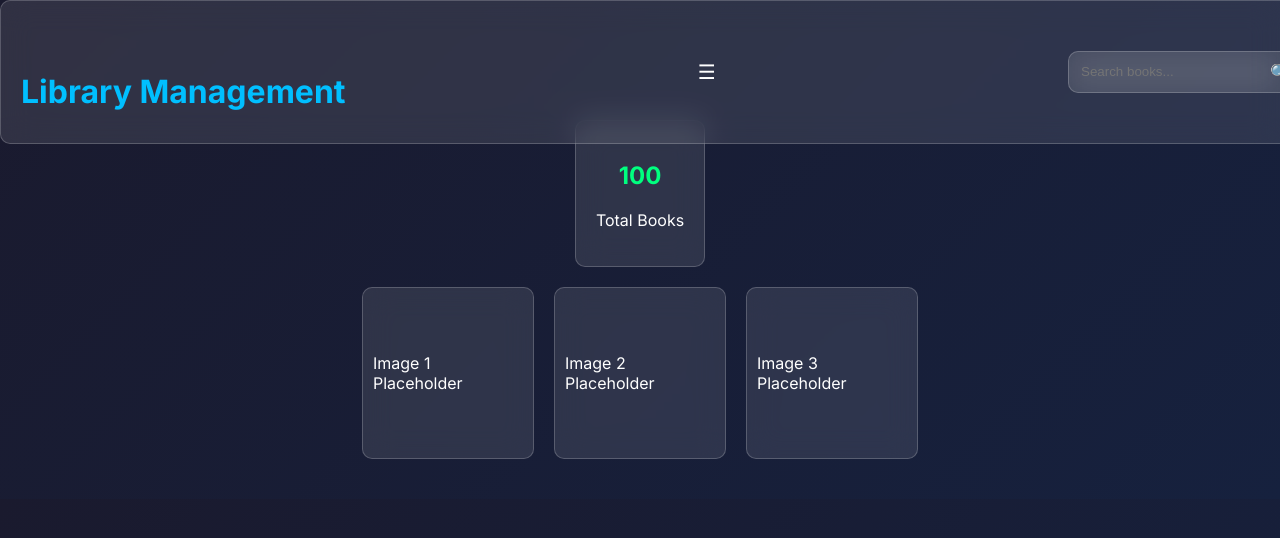
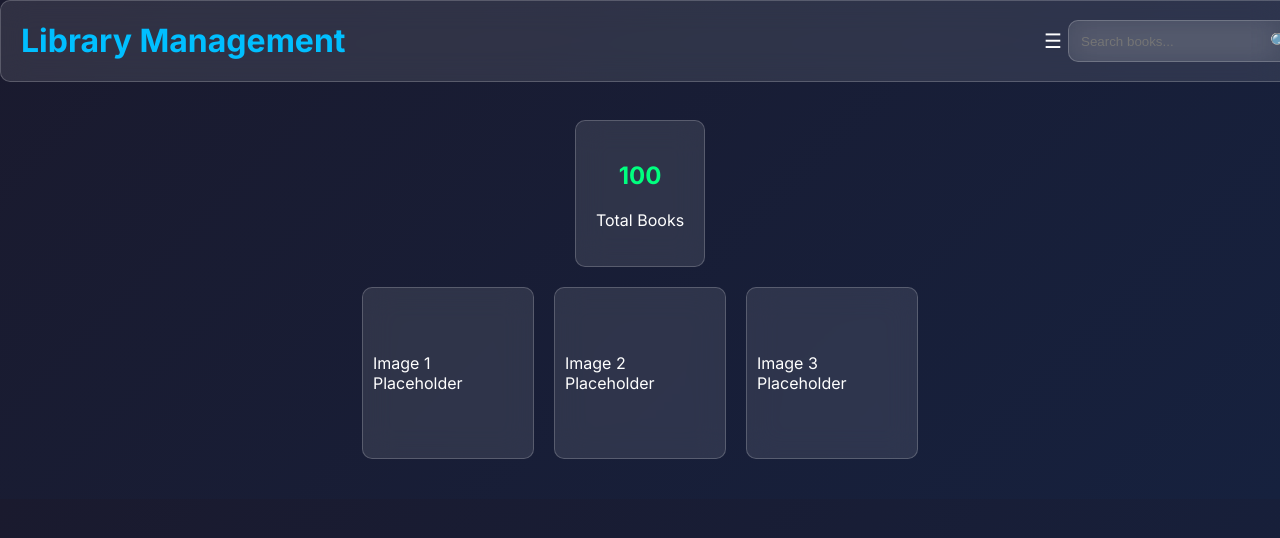
Before and after one commit to kaarthikslab/LMS, a React (Create React App) app: page / in a window 1280 px wide. Shown: the top 538 px of the page. Built offline with nearby package versions, Linux system fonts and the light colour scheme.

Commit message:
Update Header.js

```diff
--- a/src/components/Header.js
+++ b/src/components/Header.js
@@ -1,23 +1,25 @@
 import React, { useState } from 'react';
 import { Link } from 'react-router-dom';
-import SearchBar from './Searchbar';
+import SearchBar from './SearchBar';
 
 const Header = () => {
   const [menuOpen, setMenuOpen] = useState(false);
 
   return (
-    <header className="glass" style={{ position: 'fixed', top: 0, width: '100%', padding: '10px 20px', display: 'flex', justifyContent: 'space-between', alignItems: 'center', zIndex: 1000 }}>
-      <div style={{ marginTop: '40px' }}>
-        <h1 className="primary">Library Management</h1>
+    <header className="glass" style={{ position: 'fixed', top: 0, width: '100%', height: '60px', padding: '10px 20px', display: 'flex', justifyContent: 'space-between', alignItems: 'center', zIndex: 1000 }}>
+      <div style={{ flex: 1 }}>
+        <h1 className="primary" style={{ margin: 0, lineHeight: '40px' }}>Library Management</h1>
       </div>
-      <div style={{ display: 'flex', alignItems: 'center' }}>
-        <nav style={{ display: menuOpen ? 'block' : 'none', position: 'absolute', top: '100%', right: 0, background: 'rgba(255,255,255,0.1)', padding: '10px' }}>
-          <Link to="/live" className="accent" style={{ display: 'block', margin: '5px 0' }}>Live Books</Link>
-          <Link to="/issued" className="accent" style={{ display: 'block', margin: '5px 0' }}>Issued</Link>
-          <Link to="/restocked" className="accent" style={{ display: 'block', margin: '5px 0' }}>Restocked</Link>
-          <Link to="/settings" className="accent" style={{ display: 'block', margin: '5px 0' }}>Settings</Link>
-        </nav>
-        <button onClick={() => setMenuOpen(!menuOpen)} style={{ background: 'none', border: 'none', color: 'white', fontSize: '20px' }}>☰</button>
+      <div style={{ position: 'relative' }}>
+        <button onClick={() => setMenuOpen(!menuOpen)} style={{ background: 'none', border: 'none', color: 'white', fontSize: '20px', cursor: 'pointer' }}>☰</button>
+        {menuOpen && (
+          <nav style={{ position: 'absolute', top: '100%', right: 0, background: 'rgba(255,255,255,0.1)', backdropFilter: 'blur(10px)', border: '1px solid rgba(255,255,255,0.2)', borderRadius: '5px', padding: '10px', minWidth: '150px' }}>
+            <Link to="/live" className="accent" style={{ display: 'block', margin: '5px 0', textDecoration: 'none' }}>Live Books</Link>
+            <Link to="/issued" className="accent" style={{ display: 'block', margin: '5px 0', textDecoration: 'none' }}>Issued</Link>
+            <Link to="/restocked" className="accent" style={{ display: 'block', margin: '5px 0', textDecoration: 'none' }}>Restocked</Link>
+            <Link to="/settings" className="accent" style={{ display: 'block', margin: '5px 0', textDecoration: 'none' }}>Settings</Link>
+          </nav>
+        )}
       </div>
       <SearchBar />
     </header>
```
